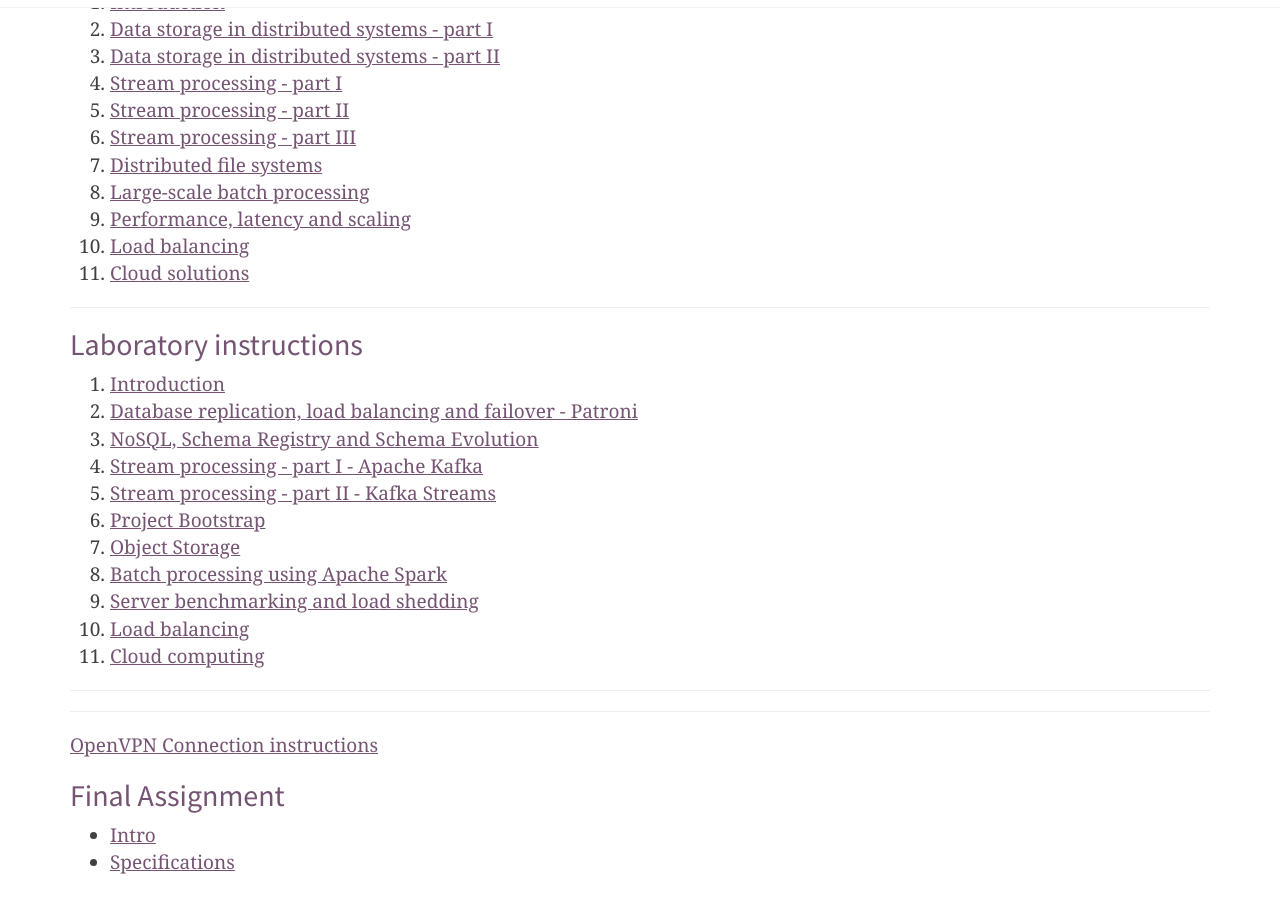
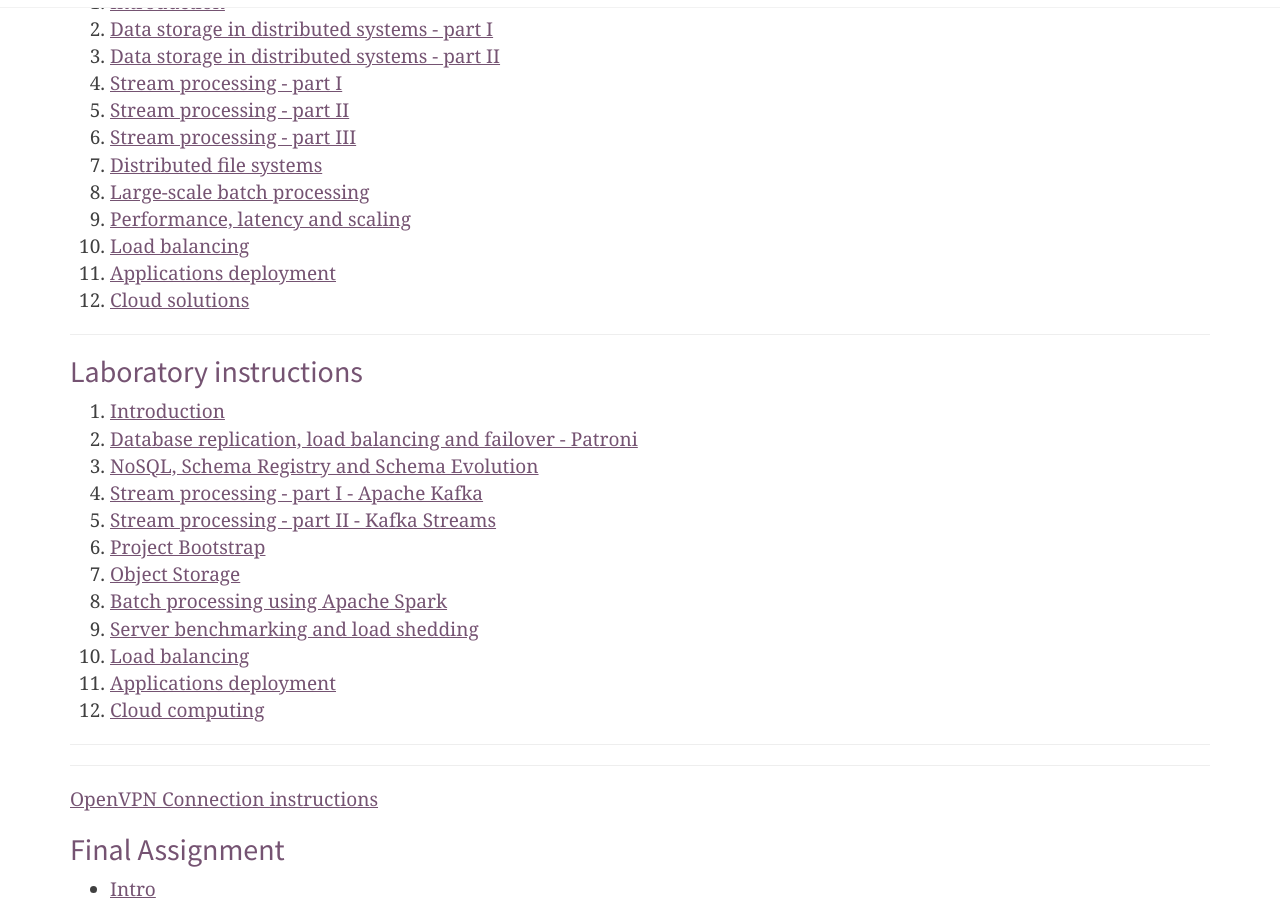
Before and after one commit to RTBHOUSE/mimuw-blog2024L, a Jekyll site: the page built from index.html, in a window 1280 px wide and 900 px high, scrolled down 876 px. Built offline with Jekyll 4.4.1, drawn with Linux system fonts in a browser that asks for light colours; nearby versions of some CDN libraries; the list of posts is cut into pages by our own code.

Commit message:
Applications deployment

```diff
--- a/index.html
+++ b/index.html
@@ -38,7 +38,8 @@
 		<li><a href="/slides/8.pdf">Large-scale batch processing</a></li>
 		<li><a href="/slides/9.pdf">Performance, latency and scaling</a></li>
 		<li><a href="/slides/10.pdf">Load balancing</a></li>
-		<li><a href="/slides/13.pdf">Cloud solutions</a></li>
+		<li><a href="/slides/11.pdf">Applications deployment</a></li>
+		<li><a href="/slides/12.pdf">Cloud solutions</a></li>
 
 	</ol>
 </div>
@@ -81,10 +82,11 @@
 			<a href="https://github.com/RTBHOUSE/mimuw-lab2024L/tree/main/lab10">Load balancing</a>
 		</li>
 		<li>
-			<a href="https://github.com/RTBHOUSE/mimuw-lab2024L/tree/main/lab13">Cloud computing</a>
+			<a href="https://github.com/RTBHOUSE/mimuw-lab2024L/tree/main/lab11">Applications deployment</a>
 		</li>
-
-
+		<li>
+			<a href="https://github.com/RTBHOUSE/mimuw-lab2024L/tree/main/lab12">Cloud computing</a>
+		</li>
 	</ol>
 
 </div>
```
Also changed, not shown: 2 other files.
